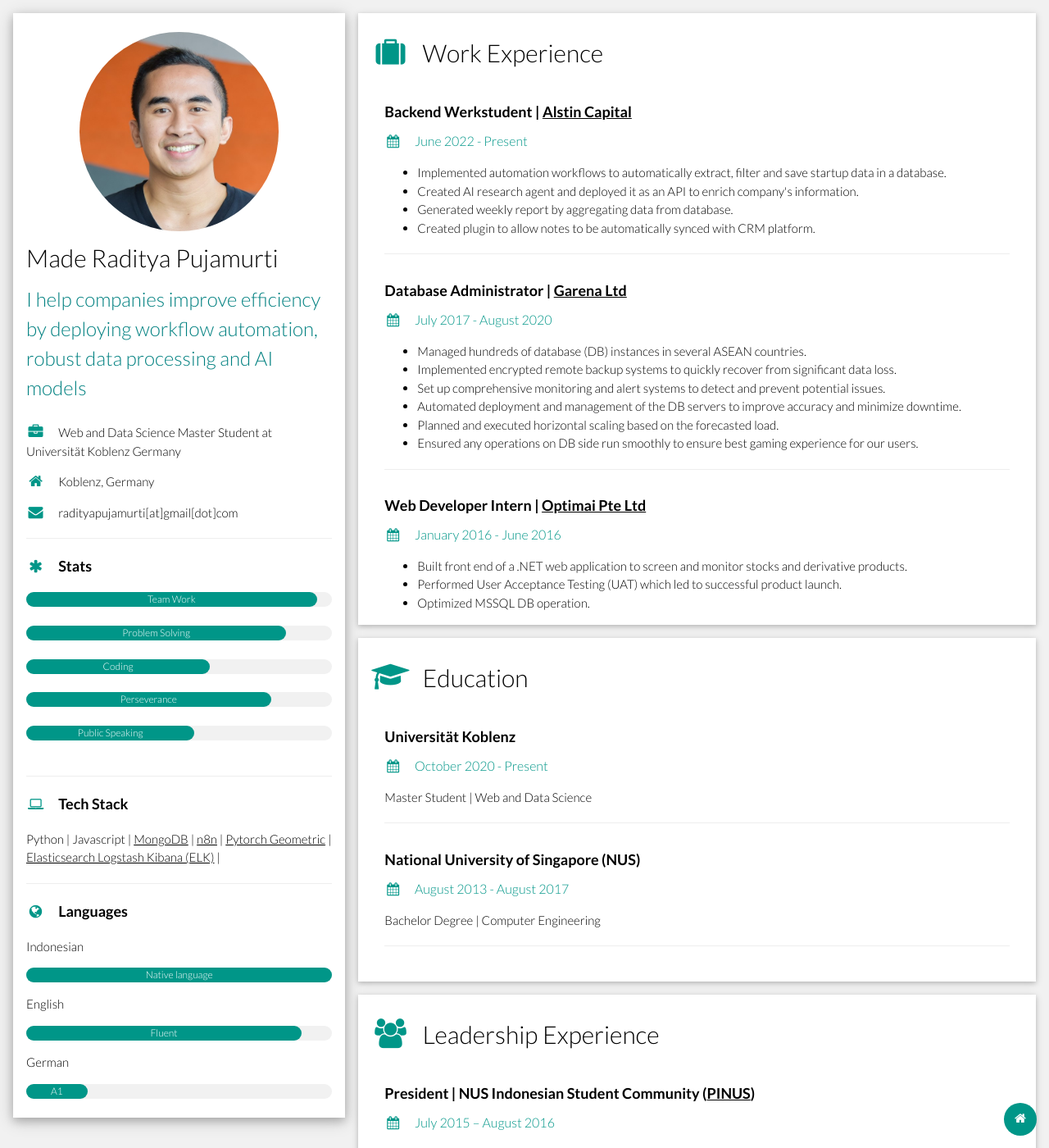
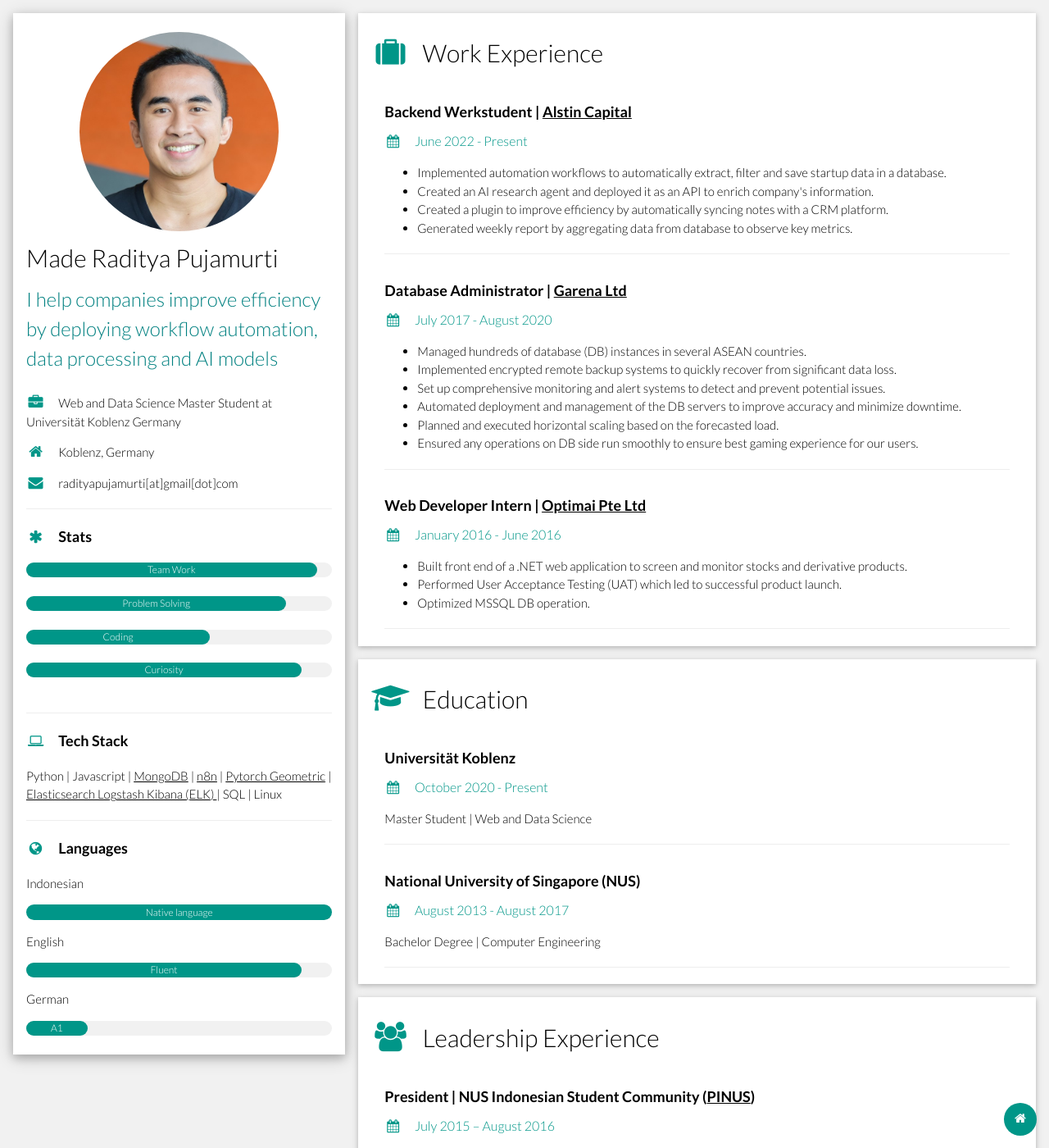
Before and after one commit to radityapujamurti/radityapujamurti.github.io, a Jekyll site: the page resume.html, which Jekyll copies as it is, in a window 1280 px wide and 1400 px high. Shown: the whole window at 82% size. Built offline with Jekyll 4.4.1, drawn with Linux system fonts in a browser that asks for light colours.

Commit message:
fix resume

```diff
--- a/resume.html
+++ b/resume.html
@@ -65,7 +65,7 @@
                         <img src="images/avatar.jpg" alt="MRP">
                         <div class="w3-container w3-white">
                             <h2>Made Raditya Pujamurti</h2>
-                            <h3 class="tagline">I help companies improve efficiency by deploying workflow automation, robust data processing and AI models
+                            <h3 class="tagline">I help companies improve efficiency by deploying workflow automation, data processing and AI models
                             </h3>
                         </div>
                     </div>
@@ -94,17 +94,13 @@
                         </div>
                         <br>
                         <div class="w3-light-grey w3-round-xlarge w3-small">
-                            <div class="w3-container w3-center w3-round-xlarge w3-teal" style="width:80%">Perseverance</div>
-                        </div>
-                        <br>
-                        <div class="w3-light-grey w3-round-xlarge w3-small">
-                            <div class="w3-container w3-center w3-round-xlarge w3-teal" style="width:55%">Public Speaking</div>
+                            <div class="w3-container w3-center w3-round-xlarge w3-teal" style="width:90%">Curiosity</div>
                         </div>
                         <br>
                         <hr>
 
                         <p class="w3-large"><b><i class="fa fa-laptop fa-fw w3-margin-right w3-text-teal"></i>Tech Stack</b></p>
-                        <p>Python | Javascript | <a href="https://www.mongodb.com/" target='_blank'>MongoDB</a> | <a href="https://n8n.io/" target='_blank'>n8n</a> | <a href="https://pytorch-geometric.readthedocs.io/en/latest/" target='_blank'>Pytorch Geometric</a> | <a href="https://www.elastic.co/elastic-stack" target='_blank'>Elasticsearch Logstash Kibana (ELK)</a> | </p>
+                        <p>Python | Javascript | <a href="https://www.mongodb.com/" target='_blank'>MongoDB</a> | <a href="https://n8n.io/" target='_blank'>n8n</a> | <a href="https://pytorch-geometric.readthedocs.io/en/latest/" target='_blank'>Pytorch Geometric</a> | <a href="https://www.elastic.co/elastic-stack" target='_blank'>Elasticsearch Logstash Kibana (ELK) </a> | SQL | Linux </p>
                         <hr>
 
                         <p class="w3-large w3-text-theme"><b><i
@@ -143,9 +139,9 @@
                         <h6 class="w3-text-teal"><i class="fa fa-calendar fa-fw w3-margin-right"></i>June 2022 - Present</h6>
                         <ul>
                             <li>Implemented automation workflows to automatically extract, filter and save startup data in a database.</li>
-                            <li>Created AI research agent and deployed it as an API to enrich company's information.</li>
-                            <li>Generated weekly report by aggregating data from database.</li>
-                            <li>Created plugin to allow notes to be automatically synced with CRM platform.</li>
+                            <li>Created an AI research agent and deployed it as an API to enrich company's information.</li>
+                            <li>Created a plugin to improve efficiency by automatically syncing notes with a CRM platform.</li>
+                            <li>Generated weekly report by aggregating data from database to observe key metrics.</li>
                         </ul>
                         <hr>
                     </div>
@@ -177,6 +173,7 @@
                             <li>Performed User Acceptance Testing (UAT) which led to successful product launch.</li>
                             <li>Optimized MSSQL DB operation.</li>
                         </ul>
+                        <hr>
                     </div>
                 </div>
 
@@ -196,7 +193,6 @@
                         <p>Bachelor Degree | Computer Engineering</p>
                         <hr>
                     </div>
-                    <br>
                 </div>
 
                 <div class="w3-container w3-card w3-white">
@@ -231,6 +227,7 @@
                         <h5 class=""><b>Vice-President | SAJC 34th Student Council</b></h5>
                         <h6 class="w3-text-teal"><i class="fa fa-calendar fa-fw w3-margin-right"></i>May 2011 – May 2012
                         </h6>
+                        <hr>
                     </div>
                 </div>
 
```
